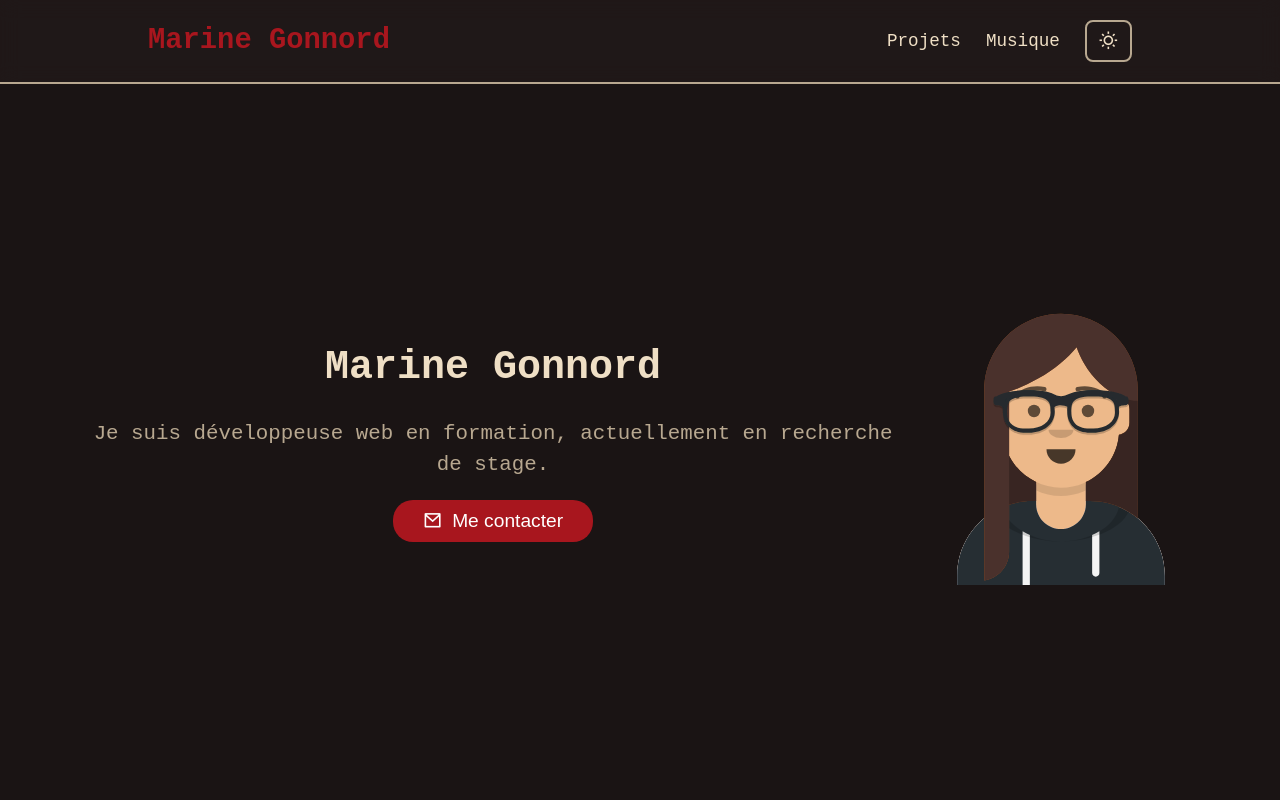
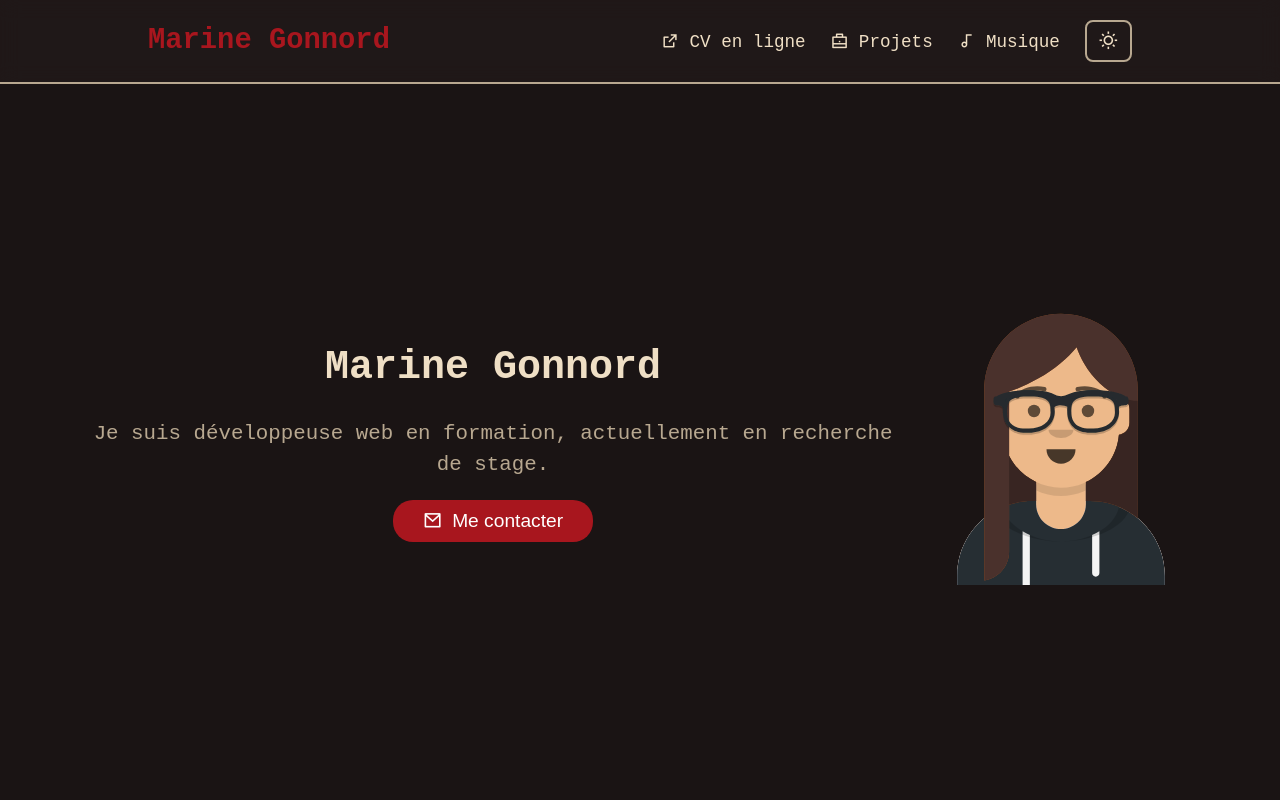
Before and after one commit to MarineG404/portefolio, a Vue app: page / in a window 1280 px wide. Shown: the top 800 px of the page. Built offline with nearby package versions, Linux system fonts and the light colour scheme.

Commit message:
✨ Add external CV link and enhance navigation icons in Navbar component

```diff
--- a/src/components/navbar/Navbar.vue
+++ b/src/components/navbar/Navbar.vue
@@ -8,10 +8,16 @@
       </div>
 
       <div class="item">
+        <!-- cv en ligen: https://cv.marinegonnord.fr/ -->
+        <a href="https://cv.marinegonnord.fr/" target="_blank" rel="noopener">
+          <i class="ri-external-link-line"></i> CV en ligne
+        </a>
         <router-link :to="{ path: '/', hash: '#projects' }">
-          Projets
+          <i class="ri-briefcase-line"></i> Projets
         </router-link>
-        <router-link :to="{ path: '/music' }"> Musique </router-link>
+        <router-link :to="{ path: '/music' }">
+          <i class="ri-music-line"></i> Musique
+        </router-link>
         <button
           id="theme-toggle"
           class="theme-toggle"
```
